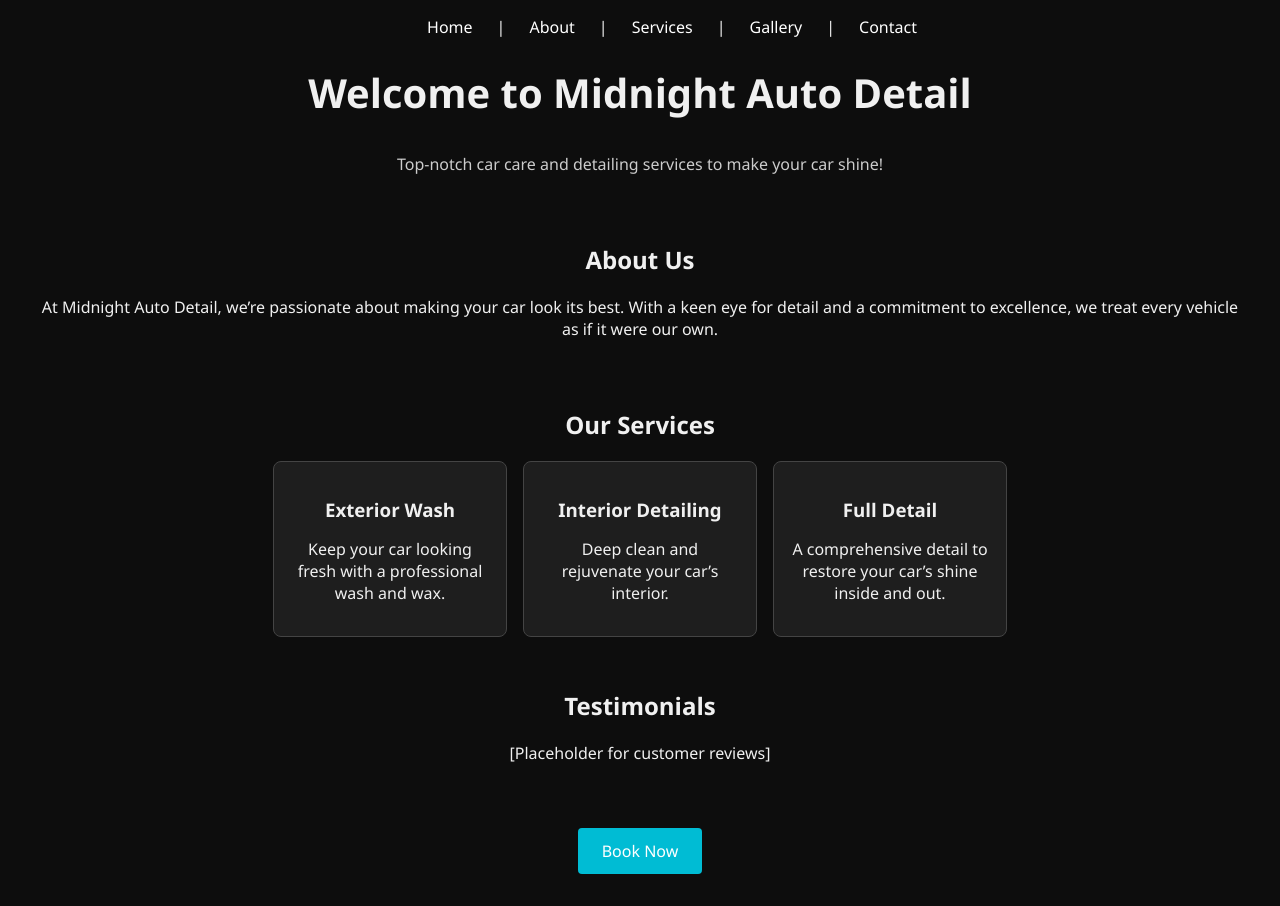
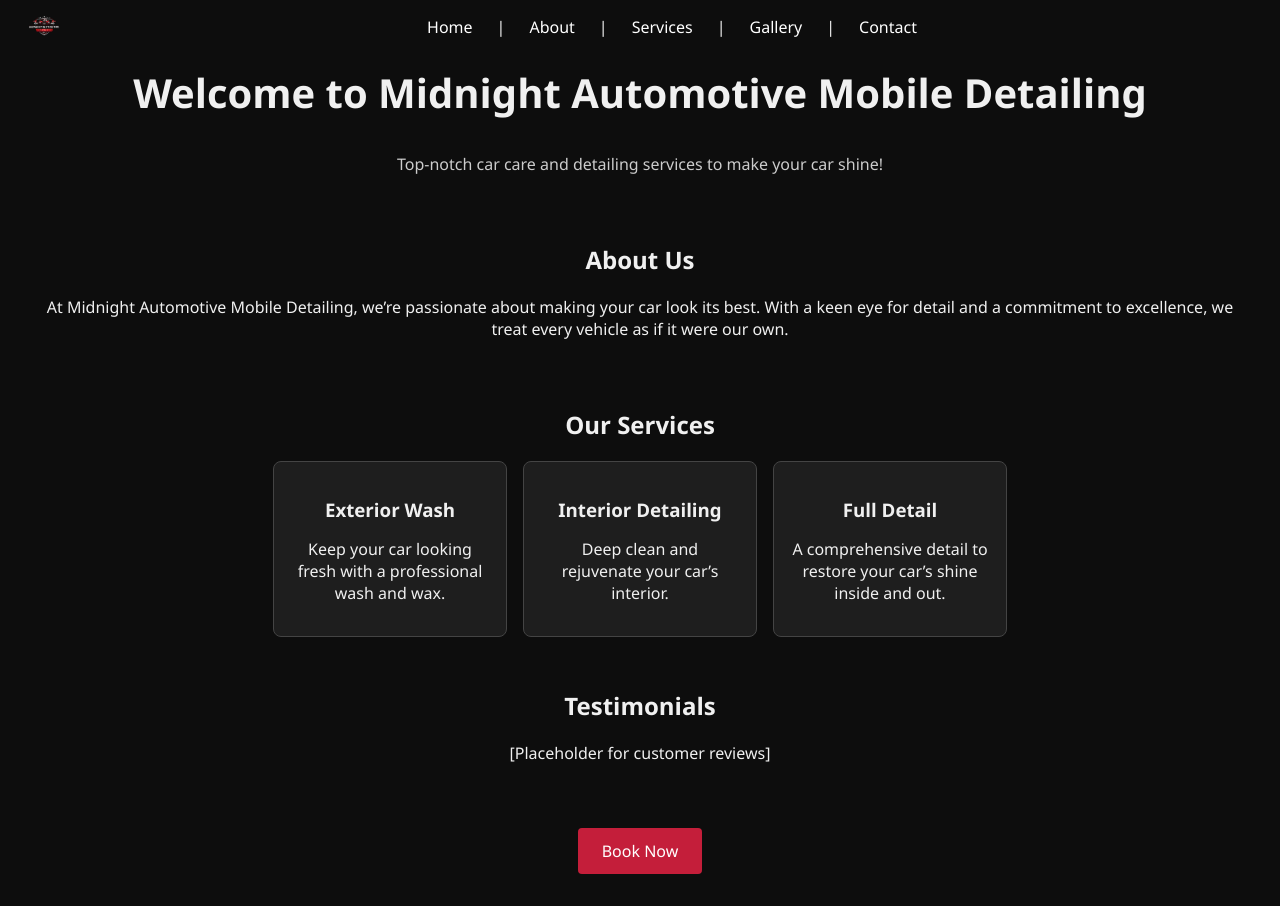
Before and after one commit to jorgemar723/midnight-auto-detail, an Angular app: page / in a window 1280 px wide. Built offline with nearby package versions, Linux system fonts and the light colour scheme.

Commit message:
Add logo and update color scheme

```diff
--- a/src/app/app.css
+++ b/src/app/app.css
@@ -5,6 +5,7 @@
   padding: 1rem 2rem;
   display: flex;
   justify-content: center;
+  align-items: center;
   gap: 1.5rem;
   background-color: transparent;
   transition: background-color 0.3s ease, box-shadow 0.3s ease;
@@ -25,11 +26,25 @@
 }
 
 .navbar a:hover {
-  color: #00bcd4;
+  color: #ffd700;
 }
 
 /* Active Route Highlight */
 .active-link {
-  color: #00bcd4;
+  color: #ffd700;
   font-weight: bold;
 }
+
+.logo-link {
+  position: absolute;
+  left: 1rem;
+}
+
+.logo {
+  height: 40px;
+}
+
+.nav-links {
+  display: flex;
+  gap: 1.5rem;
+}
--- a/src/app/app.html
+++ b/src/app/app.html
@@ -1,9 +1,14 @@
 <nav class="navbar" [class.scrolled]="scrolled">
-  <a routerLink="/">Home</a> |
-  <a routerLink="/about">About</a> |
-  <a routerLink="/services">Services</a> |
-  <a routerLink="/gallery">Gallery</a> |
-  <a routerLink="/contact">Contact</a>
+  <a routerLink="/" class="logo-link">
+    <img src="assets/MADLogo.png" alt="Midnight Automotive Mobile Detailing Logo" class="logo" />
+  </a>
+  <div class="nav-links">
+    <a routerLink="/">Home</a> |
+    <a routerLink="/about">About</a> |
+    <a routerLink="/services">Services</a> |
+    <a routerLink="/gallery">Gallery</a> |
+    <a routerLink="/contact">Contact</a>
+  </div>
 </nav>
 
 <router-outlet></router-outlet>
--- a/src/app/pages/about/about.html
+++ b/src/app/pages/about/about.html
@@ -1,8 +1,8 @@
 <main>
-    <h1>About Midnight Auto Detail</h1>
+  <h1>About Midnight Automotive Mobile Detailing</h1>
 
     <p>
-      Founded in 2025, Midnight Auto Detail was born out of a passion for restoring cars.
+  Founded in 2025, Midnight Automotive Mobile Detailing was born out of a passion for restoring cars.
       Our mission is to provide top-tier car detailing services that exceed customer expectations every time.
     </p>
 
--- a/src/app/pages/booking/booking.css
+++ b/src/app/pages/booking/booking.css
@@ -13,7 +13,7 @@
   margin-bottom: 24px;
   font-size: 1.8rem;
   font-weight: 600;
-  color: #00bcd4;
+  color: #c41e3a;
 }
 
 form {
@@ -46,7 +46,7 @@ textarea {
 input:focus,
 select:focus,
 textarea:focus {
-  border-color: #00bcd4;
+  border-color: #c41e3a;
   outline: none;
 }
 
@@ -58,7 +58,7 @@ textarea {
 button[type="submit"] {
   margin-top: 20px;
   padding: 12px;
-  background-color: #00bcd4;
+  background-color: #c41e3a;
   color: white;
   border: none;
   font-size: 1rem;
@@ -69,7 +69,7 @@ button[type="submit"] {
 }
 
 button[type="submit"]:hover {
-  background-color: #0097a7;
+  background-color: #ffd700;
 }
 
 button[disabled] {
@@ -88,7 +88,7 @@ button[disabled] {
 
 .cart-summary h3 {
   margin-top: 0;
-  color: #00bcd4;
+  color: #c41e3a;
   margin-bottom: 1rem;
 }
 
--- a/src/app/pages/contact/contact.css
+++ b/src/app/pages/contact/contact.css
@@ -27,7 +27,7 @@
 }
 
 .contact-form button {
-  background-color: #00bcd4;
+  background-color: #c41e3a;
   color: #fff;
   border: none;
   padding: 0.75rem;
@@ -37,5 +37,5 @@
 }
 
 .contact-form button:hover {
-  background-color: #0097a7;
+  background-color: #ffd700;
 }
--- a/src/app/pages/home/home.css
+++ b/src/app/pages/home/home.css
@@ -22,16 +22,16 @@
   display: inline-block;
   margin-top: 1rem;
   padding: 0.75rem 1.5rem;
-  background-color: #00bcd4;
+  background-color: #c41e3a;
   color: #fff;
   text-decoration: none;
   border-radius: 0.25rem;
   transition: background-color 0.3s;
 }
 
-.cta-button:hover {
-  background-color: #0097a7;
-}
+  .cta-button:hover {
+    background-color: #ffd700;
+  }
 
 .about, .services, .testimonials, .cta {
   text-align: center;
--- a/src/app/pages/home/home.html
+++ b/src/app/pages/home/home.html
@@ -1,7 +1,7 @@
 <main class="home">
   <!-- Hero Section -->
   <section class="hero">
-    <h1>Welcome to Midnight Auto Detail</h1>
+  <h1>Welcome to Midnight Automotive Mobile Detailing</h1>
     <p>Top-notch car care and detailing services to make your car shine!</p>
   </section>
 
@@ -9,7 +9,7 @@
   <section class="about">
     <h2>About Us</h2>
     <p>
-      At Midnight Auto Detail, we’re passionate about making your car look its best.
+      At Midnight Automotive Mobile Detailing, we’re passionate about making your car look its best.
       With a keen eye for detail and a commitment to excellence, we treat every
       vehicle as if it were our own.
     </p>
--- a/src/app/pages/services/services.css
+++ b/src/app/pages/services/services.css
@@ -18,7 +18,7 @@
   font-size: 1.8rem;
   margin-top: 2.5rem;
   margin-bottom: 1rem;
-  color: #00bcd4;
+  color: #c41e3a;
   text-align: center;
 }
 
@@ -67,11 +67,11 @@
 
 .service-card:hover {
   transform: scale(1.02);
-  border: 2px solid #00bcd4;
+  border: 2px solid #c41e3a;
 }
 
 .service-card.selected {
-  border: 2px solid #00bcd4;
+  border: 2px solid #c41e3a;
 }
 
 /* Expandable details */
@@ -83,7 +83,7 @@
 
 .toggle-icon {
   font-size: 1.5rem;
-  color: #00bcd4;
+  color: #ffd700;
 }
 
 .tap-note {
@@ -156,7 +156,7 @@
 .total-line {
   font-size: 1.4rem;
   margin-top: 1rem;
-  color: #00e676;
+  color: #ffd700;
 }
 
 /* Button */
@@ -164,7 +164,7 @@
   margin-top: 1.5rem;
   padding: 0.75rem 2rem;
   font-size: 1.1rem;
-  background-color: #00bcd4;
+  background-color: #c41e3a;
   border: none;
   border-radius: 8px;
   color: #fff;
@@ -174,7 +174,7 @@
 }
 
 .checkout-btn:hover {
-  background-color: #0097a7;
+  background-color: #ffd700;
 }
 
 /* Note styling */
--- a/src/index.html
+++ b/src/index.html
@@ -2,7 +2,7 @@
 <html lang="en">
 <head>
   <meta charset="utf-8">
-  <title>MidnightAutoDetail</title>
+  <title>Midnight Automotive Mobile Detailing</title>
   <base href="/">
   <meta name="viewport" content="width=device-width, initial-scale=1">
   <link rel="icon" type="image/x-icon" href="favicon.ico">
--- a/src/styles.css
+++ b/src/styles.css
@@ -21,7 +21,7 @@ button:hover,
 .contact-form button:hover,
 button[type="submit"]:hover {
   transform: translateY(-2px);
-  background-color: #0097a7 !important;
+  background-color: #ffd700 !important;
 }
 
 /* Gallery images */
@@ -33,5 +33,5 @@ button[type="submit"]:hover {
 /* Service card enhancements (if not already included) */
 .service-card:hover {
   transform: scale(1.03);
-  box-shadow: 0 4px 16px rgba(0, 188, 212, 0.3);
+  box-shadow: 0 4px 16px rgba(196, 30, 58, 0.3);
 }
```
Also changed, not shown: 1 other file (tests, documents, lock files or other folders).
